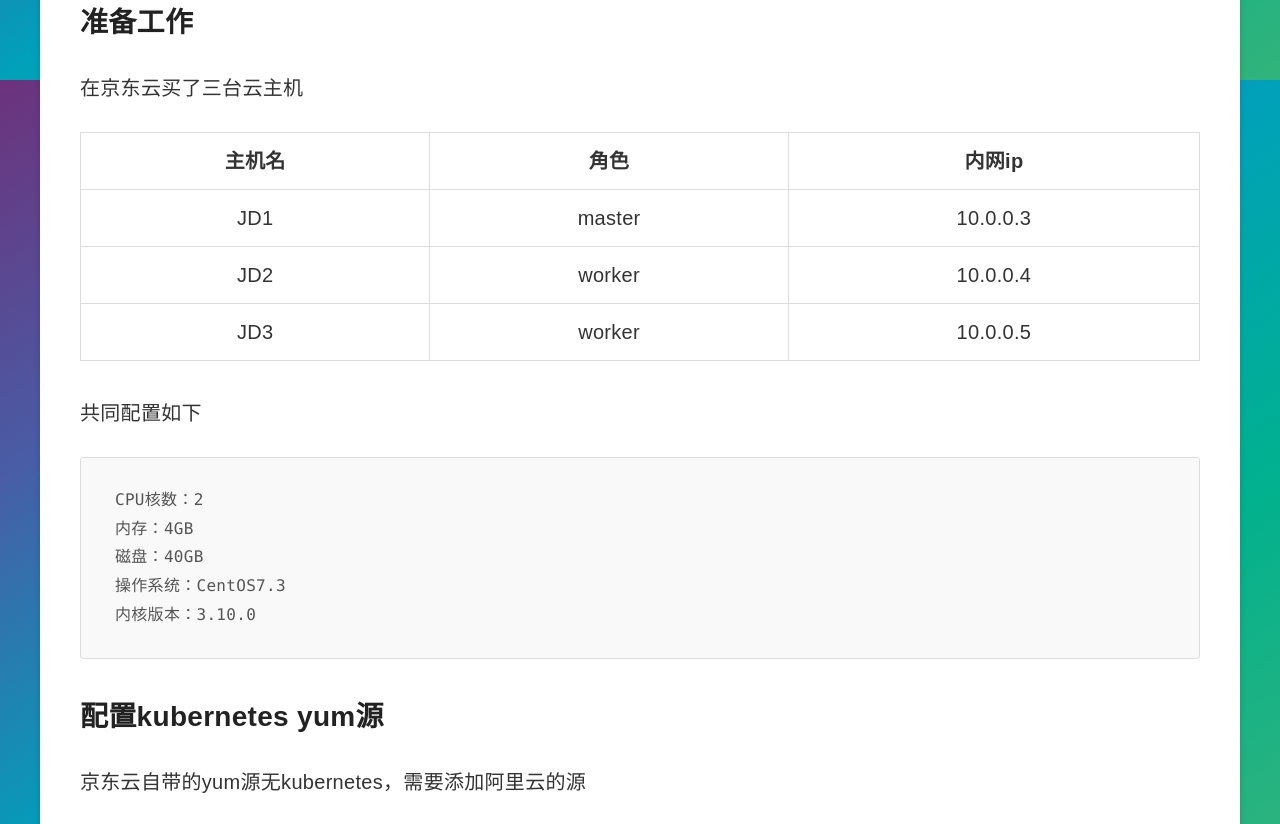
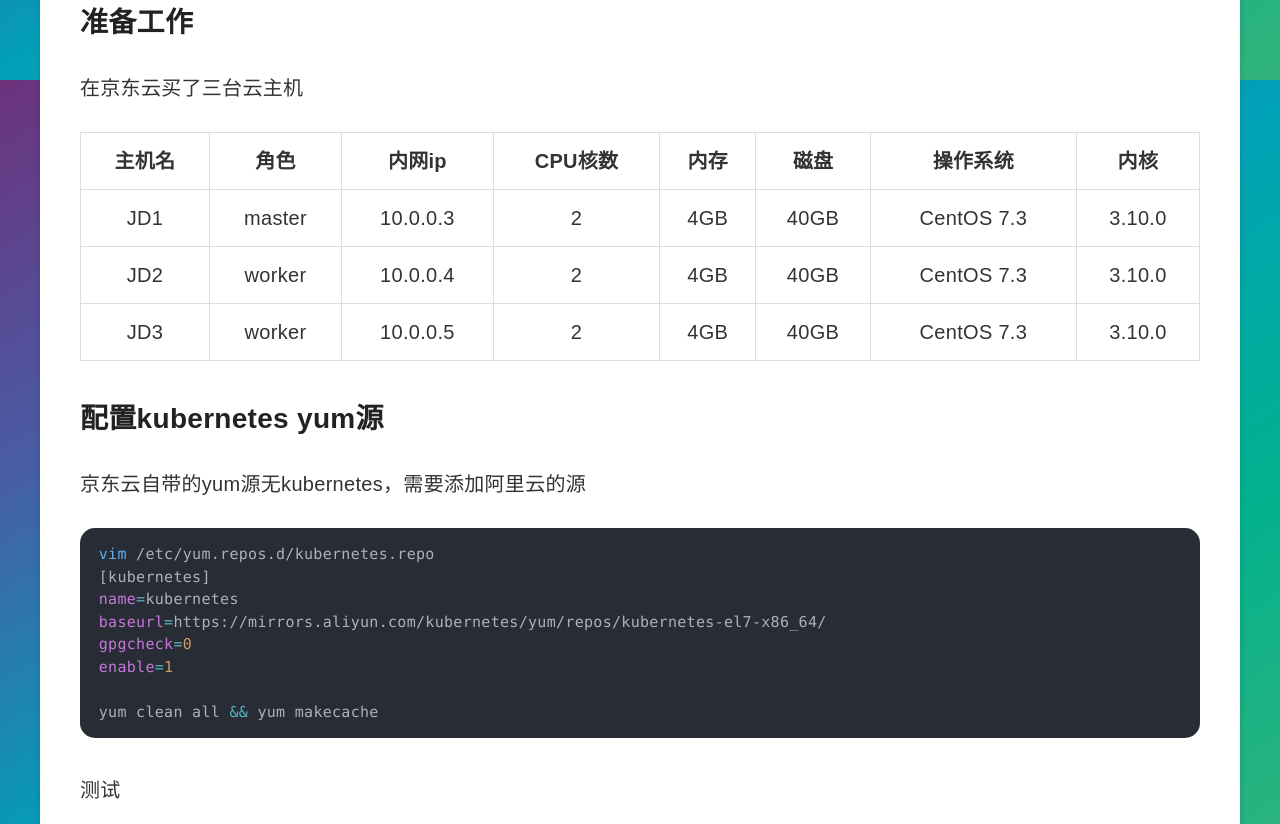
Before and after one commit to ixwu/ixwu.github.io, a plain HTML site: page config-k8s-1.17.2-with-kubeadm/index.html in a window 1280 px wide. Shown: the part 720-1544 px from the top of the page. Drawn offline with Linux system fonts and the light colour scheme; some packages are replaced by stand-ins of ours; a script that the page names is missing.

Commit message:
update from gridea: 2020-02-09 11:45:57

```diff
--- a/config-k8s-1.17.2-with-kubeadm/index.html
+++ b/config-k8s-1.17.2-with-kubeadm/index.html
@@ -113,6 +113,11 @@
 <th>主机名</th>
 <th>角色</th>
 <th>内网ip</th>
+<th>CPU核数</th>
+<th>内存</th>
+<th>磁盘</th>
+<th>操作系统</th>
+<th>内核</th>
 </tr>
 </thead>
 <tbody>
@@ -120,26 +125,34 @@
 <td>JD1</td>
 <td>master</td>
 <td>10.0.0.3</td>
+<td>2</td>
+<td>4GB</td>
+<td>40GB</td>
+<td>CentOS 7.3</td>
+<td>3.10.0</td>
 </tr>
 <tr>
 <td>JD2</td>
 <td>worker</td>
 <td>10.0.0.4</td>
+<td>2</td>
+<td>4GB</td>
+<td>40GB</td>
+<td>CentOS 7.3</td>
+<td>3.10.0</td>
 </tr>
 <tr>
 <td>JD3</td>
 <td>worker</td>
 <td>10.0.0.5</td>
+<td>2</td>
+<td>4GB</td>
+<td>40GB</td>
+<td>CentOS 7.3</td>
+<td>3.10.0</td>
 </tr>
 </tbody>
 </table>
-<p>共同配置如下</p>
-<pre><code>CPU核数：2
-内存：4GB
-磁盘：40GB
-操作系统：CentOS7.3
-内核版本：3.10.0
-</code></pre>
 <h2 id="配置kubernetes-yum源">配置kubernetes yum源</h2>
 <p>京东云自带的yum源无kubernetes，需要添加阿里云的源</p>
 <pre><code class="language-Bash">vim /etc/yum.repos.d/kubernetes.repo
@@ -386,7 +399,7 @@ scheduler: {}
 </code></pre>
 <h2 id="添加worker节点至集群">添加worker节点至集群</h2>
 <p>在另外两台机器上执行如下命令即可</p>
-<pre><code class="language-bash">    [root@JD3 ~]# kubeadm join 10.0.0.3:6443 --token abcdef.0123456789abcdef \
+<pre><code class="language-bash">[root@JD3 ~]# kubeadm join 10.0.0.3:6443 --token abcdef.0123456789abcdef \
     --discovery-token-ca-cert-hash sha256:2957de566c5bcf9bee9fb2211d1bf0d9cb85eeefb2c5eed35443390728e45957
 
 W0126 21:15:58.144981    6559 join.go:346] [preflight] WARNING: JoinControlPane.controlPlane settings will be ignored when control-plane flag is not set.
@@ -407,33 +420,33 @@ scheduler: {}
 </code></pre>
 <p>查看节点信息</p>
 <p>在master节点查看</p>
-<pre><code class="language-bash">    [root@JD1 ~]# kubectl get nodes
+<pre><code class="language-bash">[root@JD1 ~]# kubectl get nodes
 NAME   STATUS   ROLES    AGE     VERSION
 jd1    Ready    master   19m     v1.17.2
 jd2    Ready    &lt;none&gt;   9m55s   v1.17.2
 jd3    Ready    &lt;none&gt;   105s    v1.17.2
 </code></pre>
 <p>查看集群状态信息</p>
-<pre><code class="language-bash">    [root@JD1 ~]# kubectl cluster-info
+<pre><code class="language-bash">[root@JD1 ~]# kubectl cluster-info
 Kubernetes master is running at https://10.0.0.3:6443
 KubeDNS is running at https://10.0.0.3:6443/api/v1/namespaces/kube-system/services/kube-dns:dns/proxy
 
 To further debug and diagnose cluster problems, use 'kubectl cluster-info dump'.
 </code></pre>
 <p>查看k8s集群server端与client端的版本信息</p>
-<pre><code class="language-bash">    [root@JD1 ~]# kubectl version --short=true
+<pre><code class="language-bash">[root@JD1 ~]# kubectl version --short=true
 Client Version: v1.17.2
 Server Version: v1.17.2
 </code></pre>
 <h2 id="拷贝adminconf到worker节点">拷贝admin.conf到worker节点</h2>
 <p>worker节点运行kubectl命令报错</p>
-<pre><code class="language-bash">    The connection to the server localhost:8080 was refused - did you specify the right host or port?
+<pre><code class="language-bash">The connection to the server localhost:8080 was refused - did you specify the right host or port?
 </code></pre>
 <p>kubectl命令需要使用kubernetes-admin来运行，将主节点中的/etc/kubernetes/admin.conf文件拷贝到worker节点相同目录下</p>
-<pre><code class="language-bash">    [root@JD2 ~]# scp root@jd1:/etc/kubernetes/admin.conf /etc/kubernetes/
+<pre><code class="language-bash">[root@JD2 ~]# scp root@jd1:/etc/kubernetes/admin.conf /etc/kubernetes/
 </code></pre>
 <p>然后执行</p>
-<pre><code class="language-bash">    [root@JD2 ~]# mkdir -p $HOME/.kube
+<pre><code class="language-bash">[root@JD2 ~]# mkdir -p $HOME/.kube
 [root@JD2 ~]# cp -i /etc/kubernetes/admin.conf $HOME/.kube/config
 [root@JD2 ~]# chown $(id -u):$(id -g) $HOME/.kube/config
 </code></pre>
```
Also changed, not shown: atom.xml (+28 -15 lines), 1 other file. Lines whose indentation alone changed are shown as unchanged.
